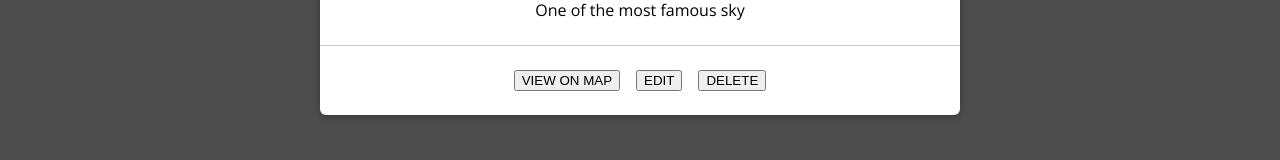
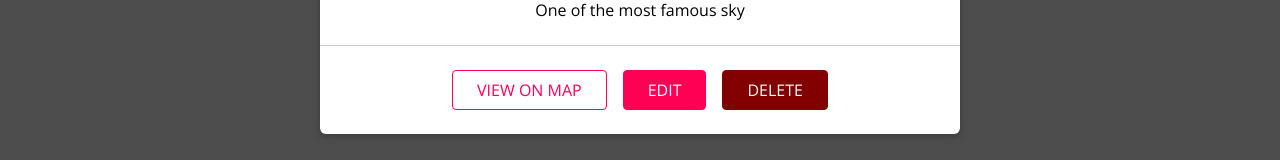
Before and after one commit to JayaSaini12/Travelo, a React (Create React App) app: page /u1/places in a window 1280 px wide. Shown: the part 491-651 px from the top of the page. Built offline with nearby package versions, Linux system fonts and the light colour scheme.

Commit message:
users places

```diff
--- a/package.json
+++ b/package.json
@@ -6,7 +6,7 @@
     "react": "^18.2.0",
     "react-dom": "^18.2.0",
     "react-router": "^6.21.3",
-    "react-router-dom": "^5.0.0",
+    "react-router-dom": "^5.3.4",
     "react-scripts": "5.0.1",
     "react-transition-group": "^4.4.5",
     "web-vitals": "^2.1.4"
--- a/src/places/components/PlaceItem.js
+++ b/src/places/components/PlaceItem.js
@@ -2,6 +2,7 @@
 
 import "./PlaceItem.css";
 import Card from "../../shared/components/UIElements/Card";
+import Button from "../../shared/FormElements/Button";
 
 
 const PlaceItem=props=>{
@@ -18,9 +19,9 @@
                 </div>
                 {/* div to interact with the place */}
                 <div className="place-item__actions">
-                    <button>VIEW ON MAP</button>
-                    <button>EDIT</button>
-                    <button>DELETE</button>
+                    <Button inverse>VIEW ON MAP</Button>
+                    <Button to={`/places/${props.id}`}>EDIT</Button>
+                    <Button danger>DELETE</Button >
                 </div>
             </Card>
         </li>
--- a/src/places/pages/UsersPlaces.js
+++ b/src/places/pages/UsersPlaces.js
@@ -1,6 +1,6 @@
 import React from "react";
 import PlaceList from "../components/PlaceList";
-import { useParams } from "react-router";
+import { useParams } from "react-router-dom";
 
 const DUMMY_PLACES=[
     {
--- /dev/null
+++ b/src/shared/FormElements/Button.css
@@ -0,0 +1,61 @@
+.button {
+    font: inherit;
+    padding: 0.5rem 1.5rem;
+    border: 1px solid #ff0055;
+    border-radius: 4px;
+    background: #ff0055;
+    color: white;
+    cursor: pointer;
+    margin-right: 1rem;
+    text-decoration: none;
+    display: inline-block;
+  }
+
+  .button:focus {
+    outline: none;
+  }
+
+  .button:hover,
+  .button:active {
+    background: #ff4382;
+    border-color: #ff4382;
+  }
+
+  .button--inverse {
+    background: transparent;
+    color: #ff0055;
+  }
+
+  .button--inverse:hover,
+  .button--inverse:active {
+    color: white;
+    background: #ff0055;
+  }
+
+  .button--danger {
+    background: #830000;
+    border-color: #830000;
+  }
+
+  .button--danger:hover,
+  .button--danger:active {
+    background: #f34343;
+    border-color: #f34343;
+  }
+
+  .button:disabled,
+  .button:hover:disabled,
+  .button:active:disabled {
+    background: #ccc;
+    color: #979797;
+    border-color: #ccc;
+    cursor: not-allowed;
+  }
+
+  .button--small {
+    font-size: 0.8rem;
+  }
+
+  .button--big {
+    font-size: 1.5rem;
+  }
--- /dev/null
+++ b/src/shared/FormElements/Button.js
@@ -0,0 +1,43 @@
+import React from 'react';
+import { Link } from 'react-router-dom';
+
+import './Button.css';
+
+const Button = props => {
+  if (props.href) {
+    return (
+      <a
+        className={`button button--${props.size || 'default'} ${props.inverse &&
+          'button--inverse'} ${props.danger && 'button--danger'}`}
+        href={props.href}
+      >
+        {props.children}
+      </a>
+    );
+  }
+  if (props.to) {
+    return (
+      <Link
+        to={props.to}
+        exact={props.exact}
+        className={`button button--${props.size || 'default'} ${props.inverse &&
+          'button--inverse'} ${props.danger && 'button--danger'}`}
+      >
+        {props.children}
+      </Link>
+    );
+  }
+  return (
+    <button
+      className={`button button--${props.size || 'default'} ${props.inverse &&
+        'button--inverse'} ${props.danger && 'button--danger'}`}
+      type={props.type}
+      onClick={props.onClick}
+      disabled={props.disabled}
+    >
+      {props.children}
+    </button>
+  );
+};
+
+export default Button;
```
Also changed, not shown: 1 other file (tests, documents, lock files or other folders).
